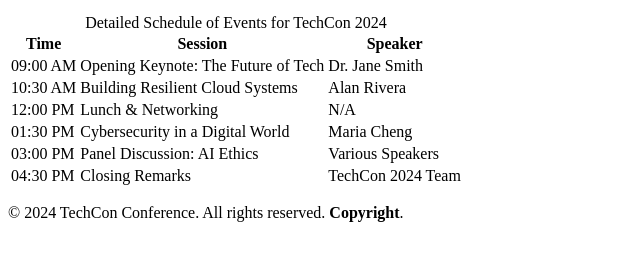
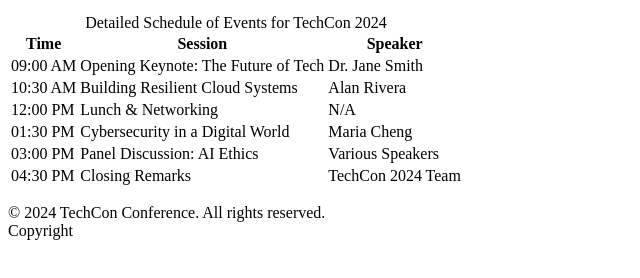
Before and after one commit to season1977/TechCon_HTML, a plain HTML site: page techcon_website/schedule.html in a window 1280 px wide. Shown: the part 154-432 px from the top of the page, without its empty margins (0-640 px from the left). Drawn offline with Linux system fonts and the light colour scheme.

Commit message:
Fix footer: add explicit copyright

```diff
--- a/techcon_website/schedule.html
+++ b/techcon_website/schedule.html
@@ -68,8 +68,8 @@
 
   <!-- Footer Section -->
   <footer>
-    <p>&copy; 2024 TechCon Conference. All rights reserved. <strong>Copyright</strong>.</p>
-  </footer>
+  <p>&copy; 2024 TechCon Conference. All rights reserved. <br>Copyright</p>
+</footer>
 
 </body>
 </html>
```
